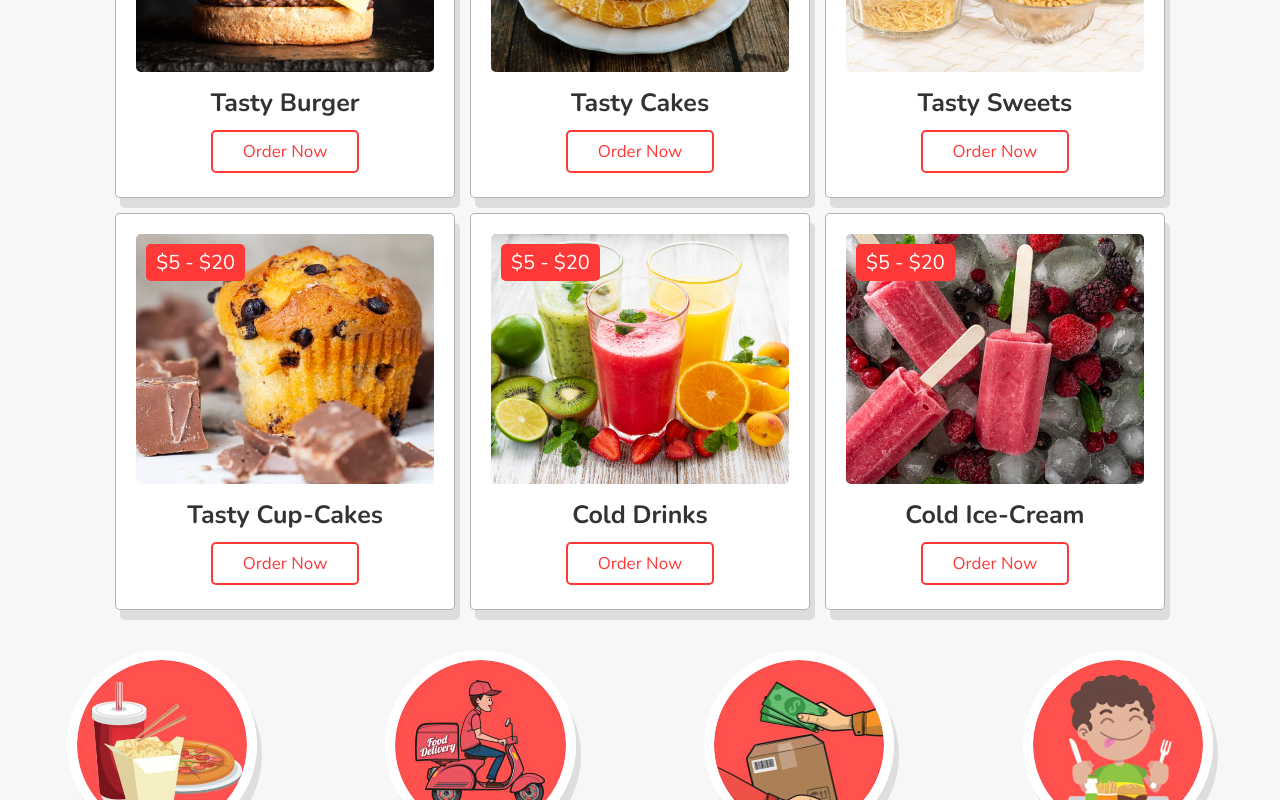
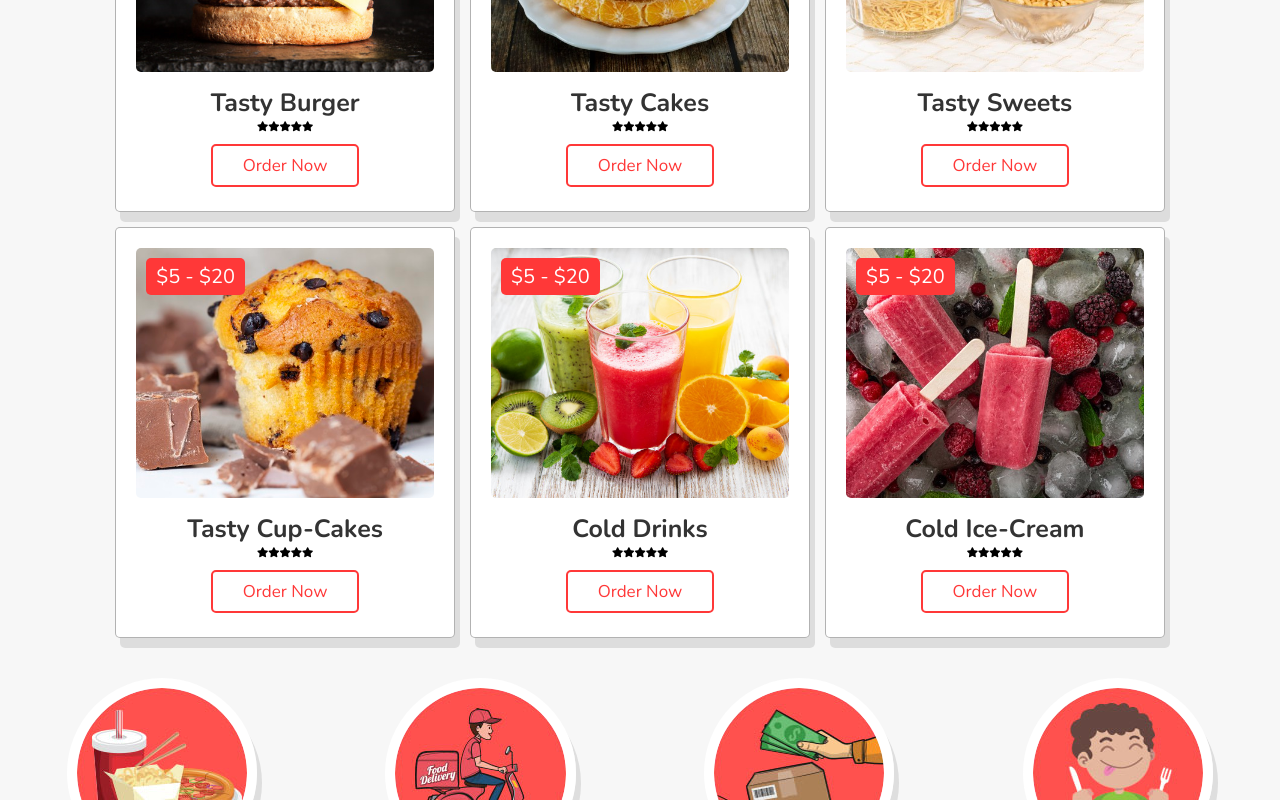
Before and after one commit to KushalLimbasiya/food-time, a React (Create React App) app: page / in a window 1280 px wide. Shown: the part 1740-2540 px from the top of the page. Built offline with nearby package versions, Linux system fonts and the light colour scheme.

Commit message:
add start rating in review using fontawesome

```diff
--- a/package.json
+++ b/package.json
@@ -3,6 +3,7 @@
   "version": "0.1.0",
   "private": true,
   "dependencies": {
+    "@fortawesome/fontawesome-svg-core": "^6.4.0",
     "@fortawesome/free-solid-svg-icons": "^6.4.0",
     "@fortawesome/react-fontawesome": "^0.2.0",
     "@testing-library/jest-dom": "^5.16.5",
--- a/public/index.html
+++ b/public/index.html
@@ -15,6 +15,7 @@
       user's mobile device or desktop. See https://developers.google.com/web/fundamentals/web-app-manifest/
     -->
     <link rel="manifest" href="%PUBLIC_URL%/manifest.json" />
+    <link rel="stylesheet" href="https://cdnjs.cloudflare.com/ajax/libs/font-awesome/5.15.4/css/all.min.css">
     <!--
       Notice the use of %PUBLIC_URL% in the tags above.
       It will be replaced with the URL of the `public` folder during the build.
--- a/src/components/page/Review.js
+++ b/src/components/page/Review.js
@@ -1,5 +1,6 @@
 import React from 'react';
 import * as ig from '../images/img.js';
+import { Start } from './StarRating.js';
 
 const Review = () => {
     return (
@@ -9,16 +10,19 @@ const Review = () => {
                 <div className='box'>
                     <img src={ig.pic1} alt='/' />
                     <h3>bruce lee</h3>
+                    <Start />
                     <p>Absolutely delicious! The flavors were perfectly balanced and the presentation was beautiful. Can't wait to order from here again!</p>
                 </div>
                 <div className='box'>
                     <img src={ig.pic2} alt='/' />
                     <h3>bruce lee</h3>
+                    <Start />
                     <p>The food arrived hot and fresh, and the portions were very generous. The prices are reasonable and the taste is amazing!</p>
                 </div>
                 <div className='box'>
                     <img src={ig.pic3} alt='/' />
                     <h3>bruce lee</h3>
+                    <Start />
                     <p>This food was a game-changer! I had never tasted such amazing flavors before. The customer service was also excellent. Highly recommended!</p>
                 </div>
              </div>
```
Also changed, not shown: 1 other file (tests, documents, lock files or other folders).
